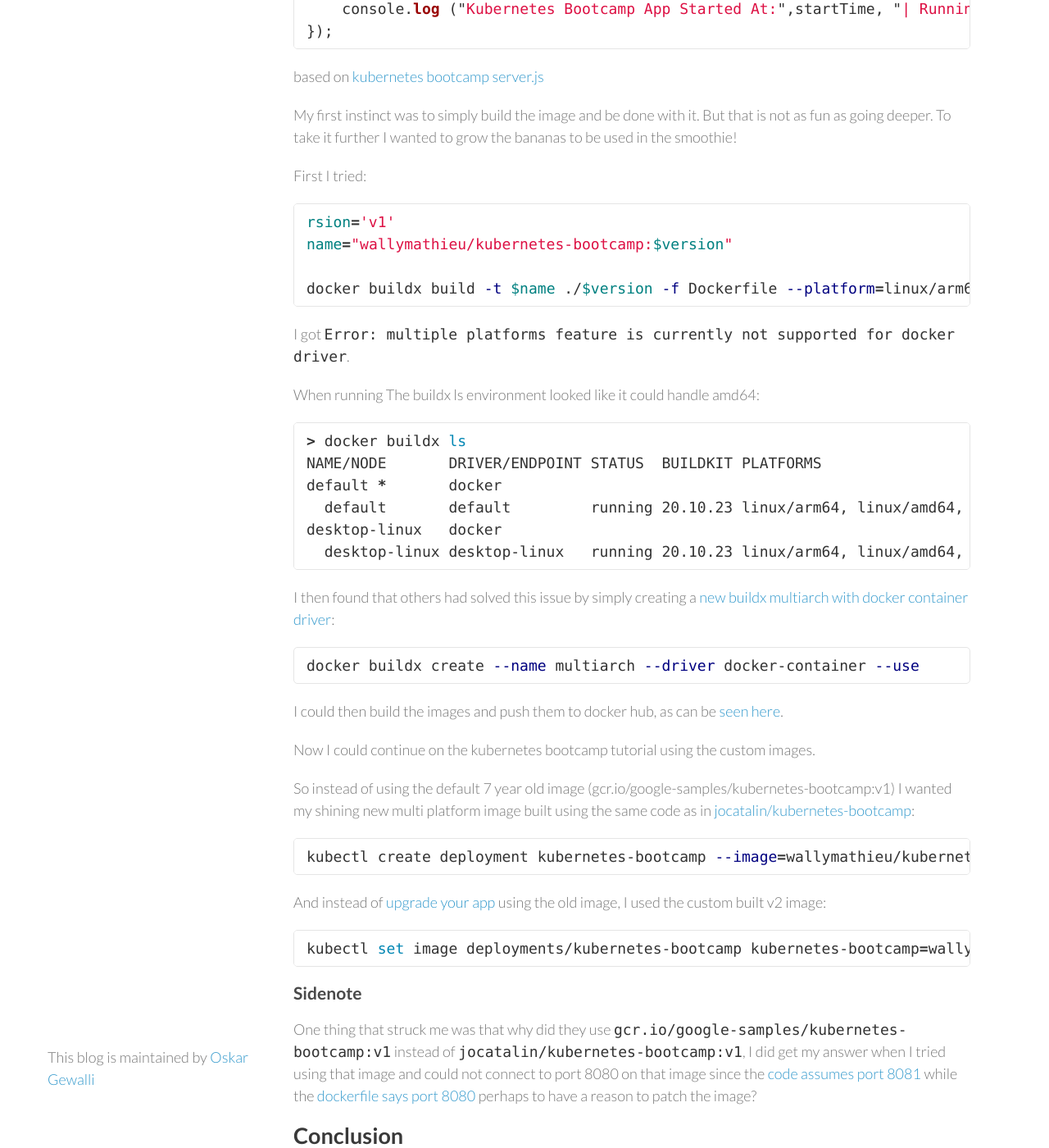
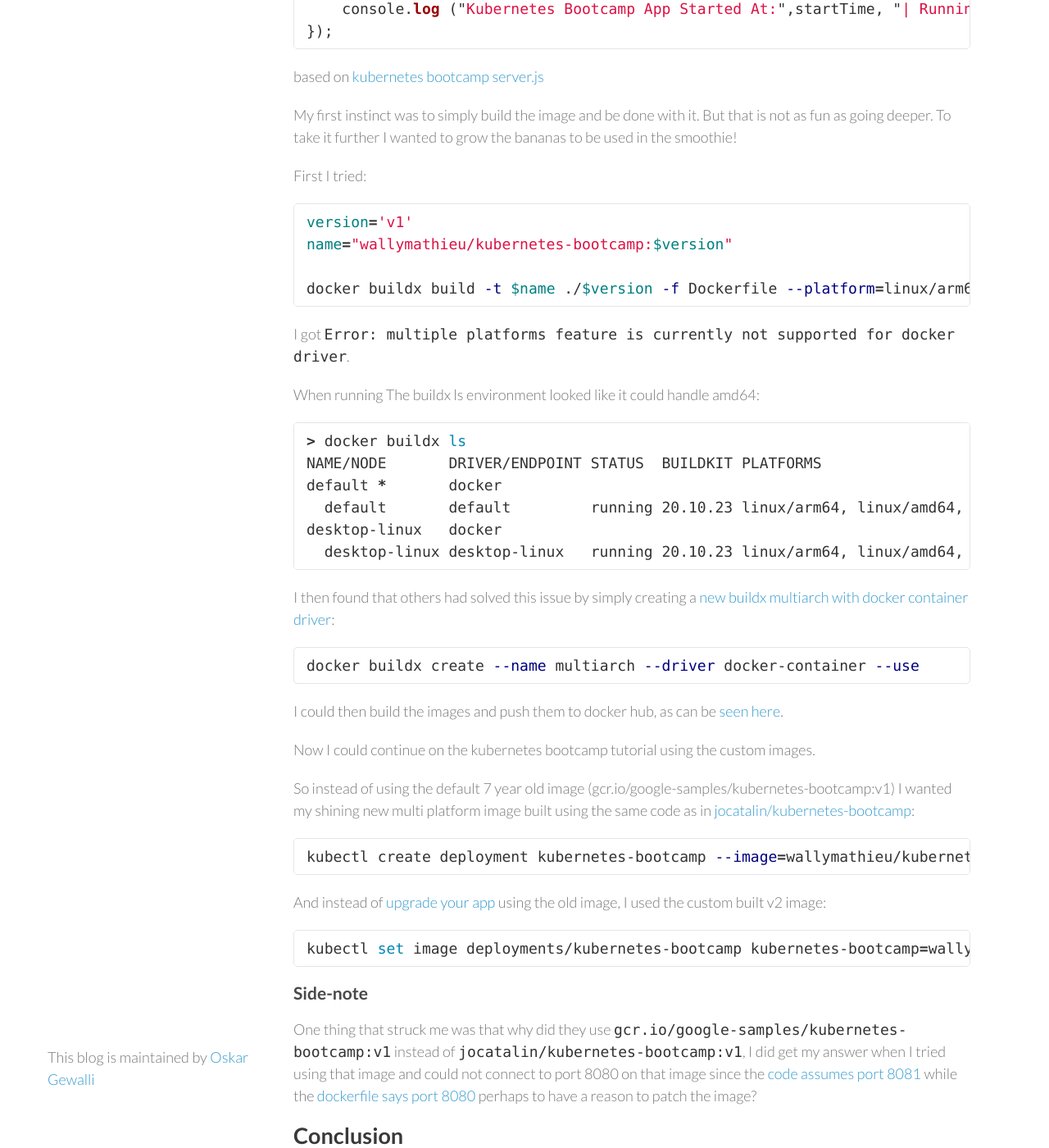
Before and after one commit to wallymathieu/assertfail, a Jekyll site: the page built from _posts/2023-04-05-Running-minikube-on-M1-and-K8S-tutorial.md, in a window 1280 px wide and 1400 px high, scrolled down 2262 px. Shown: the whole window at 82% size. Built offline with Jekyll 4.4.1, drawn with Linux system fonts in a browser that asks for light colours; nearby versions of some CDN libraries.

Commit message:
Fix bug in inline code

````diff
--- a/_posts/2023-04-05-Running-minikube-on-M1-and-K8S-tutorial.md
+++ b/_posts/2023-04-05-Running-minikube-on-M1-and-K8S-tutorial.md
@@ -107,7 +107,7 @@
 First I tried:
 
 ```sh
-rsion='v1'
+version='v1'
 name="wallymathieu/kubernetes-bootcamp:$version"
 
 docker buildx build -t $name ./$version -f Dockerfile --platform=linux/arm64,linux/amd64 --push && echo "Image $name built"
@@ -148,7 +148,7 @@
 kubectl set image deployments/kubernetes-bootcamp kubernetes-bootcamp=wallymathieu/kubernetes-bootcamp:v2
 ```
 
-### Sidenote
+### Side-note
 
 One thing that struck me was that why did they use `gcr.io/google-samples/kubernetes-bootcamp:v1` instead of `jocatalin/kubernetes-bootcamp:v1`, I did get my answer when I tried using that image and could not connect to port 8080 on that image since the [code assumes port 8081](https://github.com/jocatalin/bootcamp/blob/gh-pages/code/docker/v1/server.js#L15) while the [dockerfile says port 8080](https://github.com/jocatalin/bootcamp/blob/gh-pages/code/docker/Dockerfile) perhaps to have a reason to patch the image?
 
````
